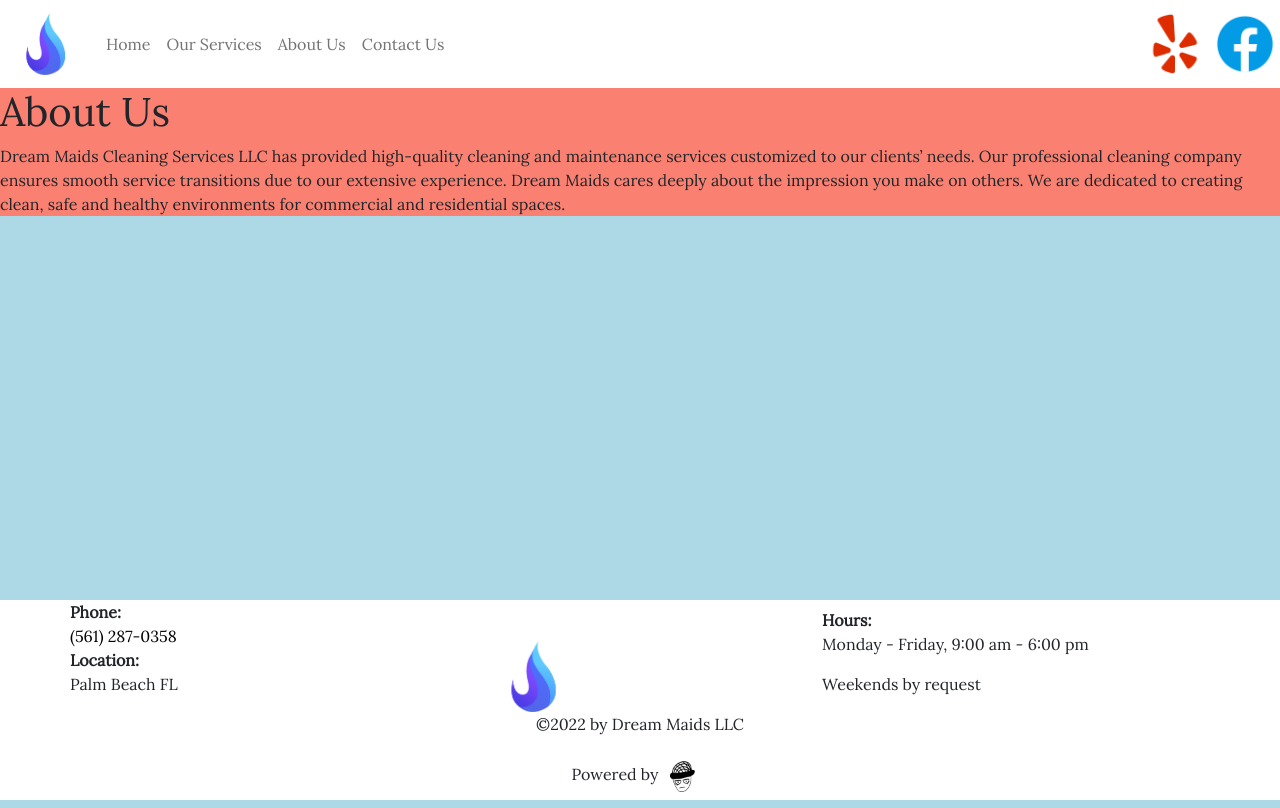
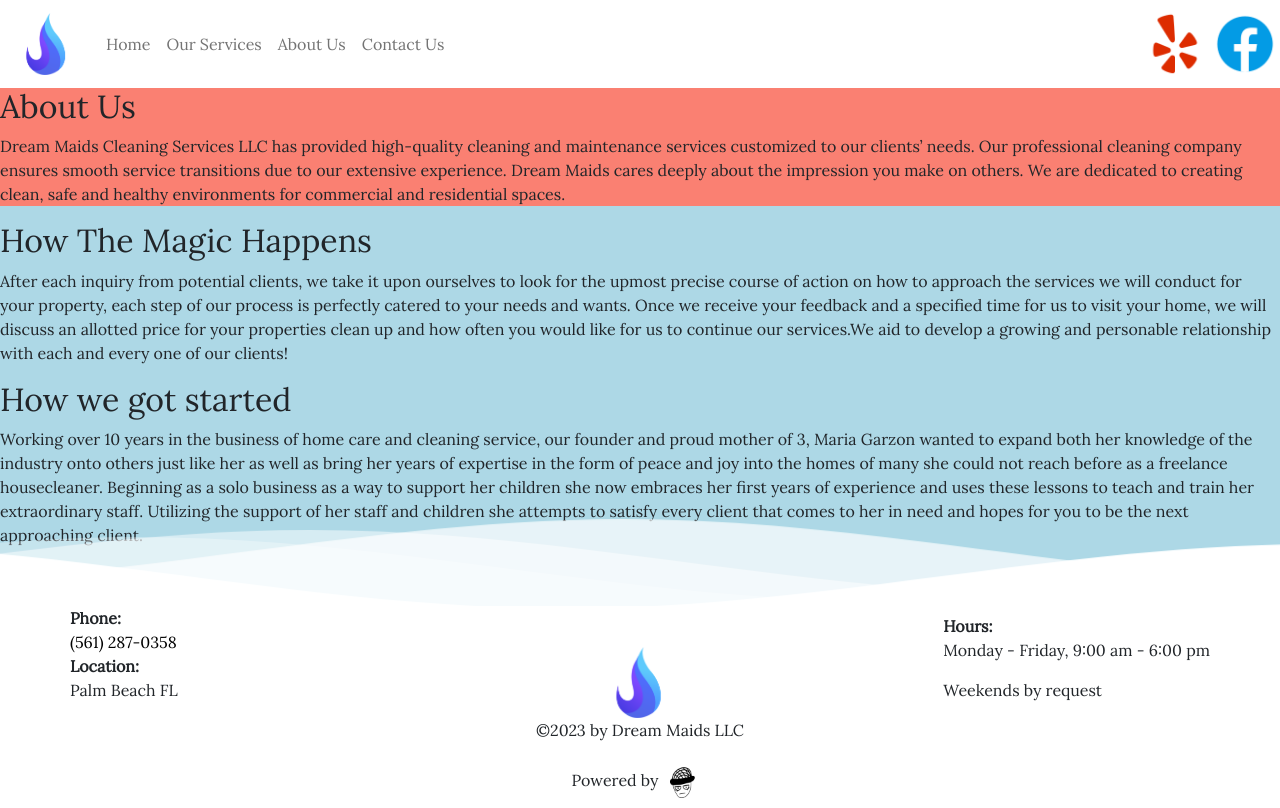
Before and after one commit to TheGoumble/dream-maids, a React (Create React App) app: page /about-us in a window 1280 px wide. Built offline with nearby package versions, Linux system fonts and the light colour scheme; no server answers.

Commit message:
further fleshed out the footer

```diff
--- /dev/null
+++ b/src/components/Footer/animation.css
@@ -0,0 +1,51 @@
+  .waves {
+    position:relative;
+    width: 100%;
+    height:10vh;
+    margin-bottom:-6px; /*Fix for safari gap*/
+    min-height:100px;
+    max-height:150px;
+  }
+
+  /* Animation */
+
+  .parallax > use {
+    animation: move-forever 25s cubic-bezier(.55,.5,.45,.5)     infinite;
+  }
+  .parallax > use:nth-child(1) {
+    animation-delay: -2s;
+    animation-duration: 7s;
+  }
+  .parallax > use:nth-child(2) {
+    animation-delay: -3s;
+    animation-duration: 10s;
+  }
+  .parallax > use:nth-child(3) {
+    animation-delay: -4s;
+    animation-duration: 13s;
+  }
+  .parallax > use:nth-child(4) {
+    animation-delay: -5s;
+    animation-duration: 20s;
+  }
+  @keyframes move-forever {
+    0% {
+     transform: translate3d(-90px,0,0);
+    }
+    100% {
+      transform: translate3d(85px,0,0);
+    }
+  }
+  /*Shrinking for mobile*/
+  @media (max-width: 768px) {
+    .waves {
+      height:40px;
+      min-height:40px;
+    }
+    .content {
+      height:30vh;
+    }
+    h1 {
+      font-size:24px;
+    }
+  }
--- a/src/components/Footer/footer.css
+++ b/src/components/Footer/footer.css
@@ -1,21 +1,16 @@
 footer {
+  position: absolute;
+  width: 100%;
+  height: 18rem;
+  bottom: 0;
+}
+
+footer > section {
   background-color: white;
-  position: absolute;
-  bottom: 0;
-  width: 100%;
-  height: 12.5rem;
   display: flex;
   justify-content: space-between;
   align-items: center;
   flex-direction: column;
-}
-
-footer > section {
-  display: flex;
-  width: 100%;
-  flex-direction: row;
-  align-items: center;
-  justify-content: space-between;
 }
 
 .info {
@@ -62,3 +57,13 @@ footer > section {
 #theg {
   width: 50px;
 }
+
+#logo {
+  display: flex;
+  justify-content: center;
+}
+
+#hours {
+  display: flex;
+  justify-content: flex-end;
+}
--- a/src/components/Footer/index.jsx
+++ b/src/components/Footer/index.jsx
@@ -1,28 +1,53 @@
 import React from "react"
 import Container from "react-bootstrap/Container"
-import Row from "react-bootstrap/Row"
-import Col from "react-bootstrap/Col"
-
-import facebook from "../../images/facebook-144.png"
-import yelp from "../../images/yelp-144.png"
 import logo from "../../images/logo.png"
 import theGoumble from "../../images/TheGoumble.png"
 import "./footer.css"
+import "./animation.css"
 
 const Footer = () => {
   return (
     <footer>
-      {/* <div id="connect">
-          <a href="https://www.yelp.com/biz/dream-maids-cleaning-services-greenacres">
-          <img src={yelp} alt="Link to Dream maids' yelp page" />
-          </a>
-          <a href="https://www.facebook.com/dreammaidspalmbeach/">
-          <img src={facebook} alt="Link to Dream maids' facebook page" />
-          </a>
-        </div> */}
-
+      <div id="effects">
+        <svg
+          class="waves"
+          xmlns="http://www.w3.org/2000/svg"
+          xmlnsXlink="http://www.w3.org/1999/xlink"
+          viewBox="0 24 150 28"
+          preserveAspectRatio="none"
+          shape-rendering="auto"
+        >
+          <defs>
+            <path
+              id="gentle-wave"
+              d="M-160 44c30 0 58-18 88-18s 58 18 88 18 58-18 88-18 58 18 88 18 v44h-352z"
+            />
+          </defs>
+          <g class="parallax">
+            <use
+              xlinkHref="#gentle-wave"
+              x="48"
+              y="0"
+              fill="rgba(255,255,255,0.7"
+            />
+            <use
+              xlinkHref="#gentle-wave"
+              x="48"
+              y="3"
+              fill="rgba(255,255,255,0.5)"
+            />
+            <use
+              xlinkHref="#gentle-wave"
+              x="48"
+              y="5"
+              fill="rgba(255,255,255,0.3)"
+            />
+            <use xlinkHref="#gentle-wave" x="48" y="7" fill="#fff" />
+          </g>
+        </svg>
+      </div>
+      <section>
         <Container>
-
           <div className="row info">
             <div className=" col-md-4 col-11">
               <span>
@@ -35,11 +60,11 @@ const Footer = () => {
               <p>Palm Beach FL</p>
             </div>
 
-          <div className="col-md-3 col-11">
+            <div id="logo" className="col-md-3 col-11">
               <img id="img" src={logo} alt="Dream Maids Logo" />
             </div>
 
-          <div className=" col-md-4 col-11">
+            <div id="hours" className=" col-md-4 col-11">
               <span>
                 <b>Hours:</b>
                 <p>Monday - Friday, 9:00 am - 6:00 pm</p>
@@ -50,7 +75,7 @@ const Footer = () => {
         </Container>
 
         <span>
-        <p>&copy;2022 by Dream Maids LLC</p>
+          <p>&copy;2023 by Dream Maids LLC</p>
           <span id="powered">
             <p>Powered by</p>
             <a href="https://github.com/TheGoumble/dream-maids" target="_blank">
@@ -62,6 +87,7 @@ const Footer = () => {
             </a>
           </span>
         </span>
+      </section>
     </footer>
   )
 }
--- a/src/pages/AboutUs/index.jsx
+++ b/src/pages/AboutUs/index.jsx
@@ -5,7 +5,7 @@ const AboutUs = () => {
   return (
     <section>
       <div id="about-us">
-        <h1>About Us</h1>
+        <h2>About Us</h2>
         <p>
           Dream Maids Cleaning Services LLC has provided high-quality cleaning
           and maintenance services customized to our clients’ needs. Our
@@ -15,6 +15,36 @@ const AboutUs = () => {
           safe and healthy environments for commercial and residential spaces.
         </p>
       </div>
+      <div>
+        <h2>How The Magic Happens</h2>
+        <p>
+          After each inquiry from potential clients, we take it upon ourselves
+          to look for the upmost precise course of action on how to approach the
+          services we will conduct for your property, each step of our process
+          is perfectly catered to your needs and wants. Once we receive your
+          feedback and a specified time for us to visit your home, we will
+          discuss an allotted price for your properties clean up and how often
+          you would like for us to continue our services.We aid to develop a
+          growing and personable relationship with each and every one of our
+          clients!
+        </p>
+      </div>
+      <div>
+        <h2>How we got started</h2>
+        <p>
+          Working over 10 years in the business of home care and cleaning
+          service, our founder and proud mother of 3, Maria Garzon wanted to
+          expand both her knowledge of the industry onto others just like her as
+          well as bring her years of expertise in the form of peace and joy into
+          the homes of many she could not reach before as a freelance
+          housecleaner. Beginning as a solo business as a way to support her
+          children she now embraces her first years of experience and uses these
+          lessons to teach and train her extraordinary staff. Utilizing the
+          support of her staff and children she attempts to satisfy every client
+          that comes to her in need and hopes for you to be the next approaching
+          client.
+        </p>
+      </div>
     </section>
   )
 }
--- a/src/pages/OurServices/index.jsx
+++ b/src/pages/OurServices/index.jsx
@@ -1,10 +1,38 @@
 import React from "react"
+import "./ourServices.css"
 
 const OurServices = () => {
   return (
     <section>
       <div>
         <h1>Our Services</h1>
+        <div id="options">
+          <span>
+            <h2>Residential</h2>
+            <p>
+              We specializes in Residential cleaning. we have been working with
+              families around the metropolitan area for over 9 years.
+            </p>
+          </span>
+          <span>
+            <h2>Comercial</h2>
+            <p>
+              Keeping your commercial property neat and clean is an integral
+              part of maintaining your facility, improving productivity, and
+              attracting and retaining customers.
+            </p>
+          </span>
+          <span>
+            <h2>Post-Construction</h2>
+            <p>
+              We offer a detailed cleaning and prepares your house for sale.
+              This is completed by a team of our professional house cleaners,
+              and supervised by a manager. Following this detailed clean, we can
+              also provide periodic or regularly scheduled maintenance or touch
+              up cleaning, depending on your needs.
+            </p>
+          </span>
+        </div>
       </div>
     </section>
   )
--- /dev/null
+++ b/src/pages/OurServices/ourServices.css
@@ -0,0 +1,5 @@
+#options{
+    display: flex;
+    flex-direction: column;
+    flex-wrap: nowrap;
+}
```
Lines whose indentation alone changed are shown as unchanged.
